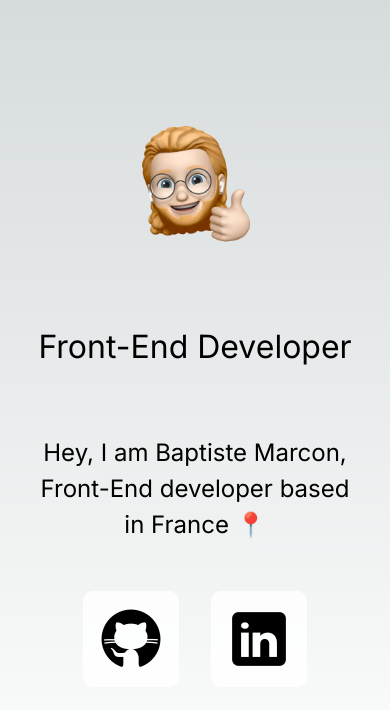
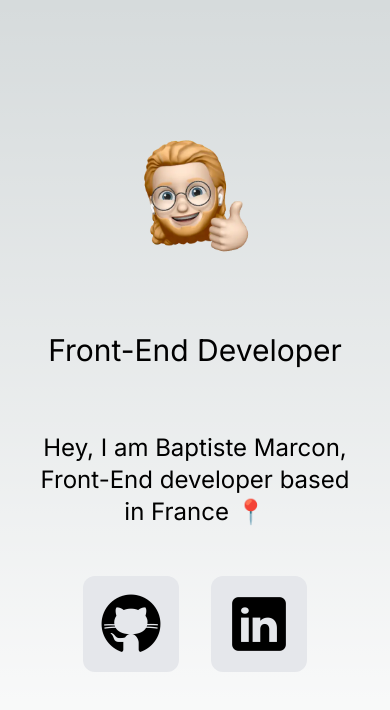
Before and after one commit to baptistemcn/portfolio, a Next.js app: page / in a window 390 px wide. Shown: the top 710 px of the page. Built offline with nearby package versions, Linux system fonts and the light colour scheme.

Commit message:
refactor: using tailwind

```diff
--- a/app/index.scss
+++ /dev/null
@@ -1,81 +0,0 @@
-.home {
-  display: flex;
-  flex-direction: column;
-  justify-content: center;
-  align-items: center;
-  min-height: 100vh;
-
-  &-presentation {
-    display: flex;
-    flex-direction: column;
-  }
-
-  &-img {
-    &-container {
-      display: flex;
-      flex-direction: row;
-      justify-content: center;
-      align-items: center;
-    }
-
-    max-width: 150px;
-  }
-
-  &-text {
-    &-container {
-      display: flex;
-      flex-direction: column;
-      justify-content: center;
-      align-items: center;
-      margin: 0 2rem;
-    }
-
-    &-title {
-      font-size: 32px;
-      margin: 4rem 0;
-      text-align: center;
-    }
-
-    &-presentation {
-      font-size: 24px;
-      text-align: center;
-    }
-  }
-
-  &-icons {
-    &-container {
-      display: flex;
-      flex-direction: row;
-      justify-content: center;
-      align-items: center;
-      margin: 2rem 0;
-    }
-
-    a {
-      img {
-        width: 64px;
-        height: 64px;
-      }
-    }
-  }
-}
-
-@media (min-width: 424.98px) and (max-width: 1023.98px) {
-  .home {
-    &-img {
-      max-width: 250px;
-    }
-  }
-}
-
-@media (min-width: 1024px) {
-  .home {
-    &-presentation {
-      flex-direction: row;
-    }
-
-    &-img {
-      max-width: 100%;
-    }
-  }
-}
--- a/app/page.tsx
+++ b/app/page.tsx
@@ -1,31 +1,28 @@
 import Image from "next/image";
 
+import { ICONS, ME } from "@/assets";
 import { Icons } from "@/components";
-
-import { ICONS, ME } from "@/assets";
-
-import "./index.scss";
 
 export default function Home() {
   return (
-    <main className="home">
-      <div className="home-presentation">
-        <div className="home-img-container">
+    <main className="flex flex-col justify-center items-center min-h-screen">
+      <div className="flex flex-col lg:flex-row">
+        <div className="flex flex-row justify-center items-center">
           <Image
             src={ME}
-            className="home-img"
+            className="max-w-36 sm:max-w-64 md:max-w-96 lg:max-w-full xl:max-w-full 2xl:max-w-full"
             alt={"Baptiste Marcon Avatar"}
             priority={false}
           />
         </div>
         <div>
-          <div className="home-text-container">
-            <h1 className="home-text-title">Front-End Developer</h1>
-            <p className="home-text-presentation">
+          <div className="flex flex-col justify-center items-center mx-8">
+            <h1 className="my-16 text-center text-3xl">Front-End Developer</h1>
+            <p className="text-center text-2xl">
               Hey, I am Baptiste Marcon, Front-End developer based in France 📍
             </p>
           </div>
-          <div className="home-icons-container">
+          <div className="flex flex-row justify-center items-center my-8">
             {ICONS.map((icon, index) => (
               <Icons
                 key={index}
--- a/components/Icon.tsx
+++ b/components/Icon.tsx
@@ -1,20 +1,19 @@
-import Image, { StaticImageData } from "next/image";
+import Image from "next/image";
 import Link from "next/link";
 
-import "./icon.scss";
+import { IconProps } from "@/types";
 
-interface IconsProps {
-  src: StaticImageData;
-  href: string;
-  alt: string;
-}
-
-export const Icons = (props: IconsProps) => {
+export const Icons = (props: IconProps) => {
   const { src, href, alt } = props;
 
   return (
-    <Link {...{ href }} target="_blank" rel="noreferrer" className="icons">
-      <Image {...{ src, alt }} className="icons-img" />
+    <Link
+      {...{ href }}
+      target="_blank"
+      rel="noreferrer"
+      className="p-4 m-4 rounded-xl bg-gray-200"
+    >
+      <Image {...{ src, alt }} className="max-w-16 max-h-16" />
     </Link>
   );
 };
--- a/components/icon.scss
+++ /dev/null
@@ -1,11 +0,0 @@
-.icons {
-  background-color: #ffffffda;
-  padding: 1rem;
-  margin: 1rem;
-  border-radius: 10px;
-
-  &-img {
-    max-width: 64px;
-    max-height: 64px;
-  }
-}
--- a/tailwind.config.ts
+++ b/tailwind.config.ts
@@ -1,4 +1,5 @@
 import type { Config } from "tailwindcss";
+const defaultTheme = require("tailwindcss/defaultTheme");
 
 const config: Config = {
   content: [
@@ -13,6 +14,9 @@ const config: Config = {
         "gradient-conic":
           "conic-gradient(from 180deg at 50% 50%, var(--tw-gradient-stops))",
       },
+      screens: {
+        ...defaultTheme.screens,
+      },
     },
   },
   plugins: [],
--- /dev/null
+++ b/types/index.ts
@@ -0,0 +1 @@
+export type { IconProps } from "./Icon.types";
```
Also changed, not shown: types/Icon.types.ts (added, +7 -0 lines).
